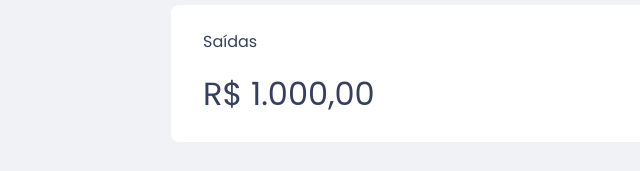
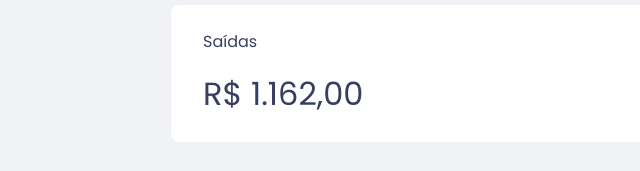
Before and after one commit to WelderRodrigues/Finance, a plain HTML site: page index.html in a window 1280 px wide. Shown: the part 324-495 px from the top of the page, 69-709 px from the left. Drawn offline with Linux system fonts and the light colour scheme.

Commit message:
Update index.html

```diff
--- a/index.html
+++ b/index.html
@@ -28,7 +28,7 @@
 
         <div class="card">
           <h3>Saídas</h3>
-          <p>R$ 1.000,00</p>
+          <p>R$ 1.162,00</p>
         </div>
 
         <div class="card total">
```
